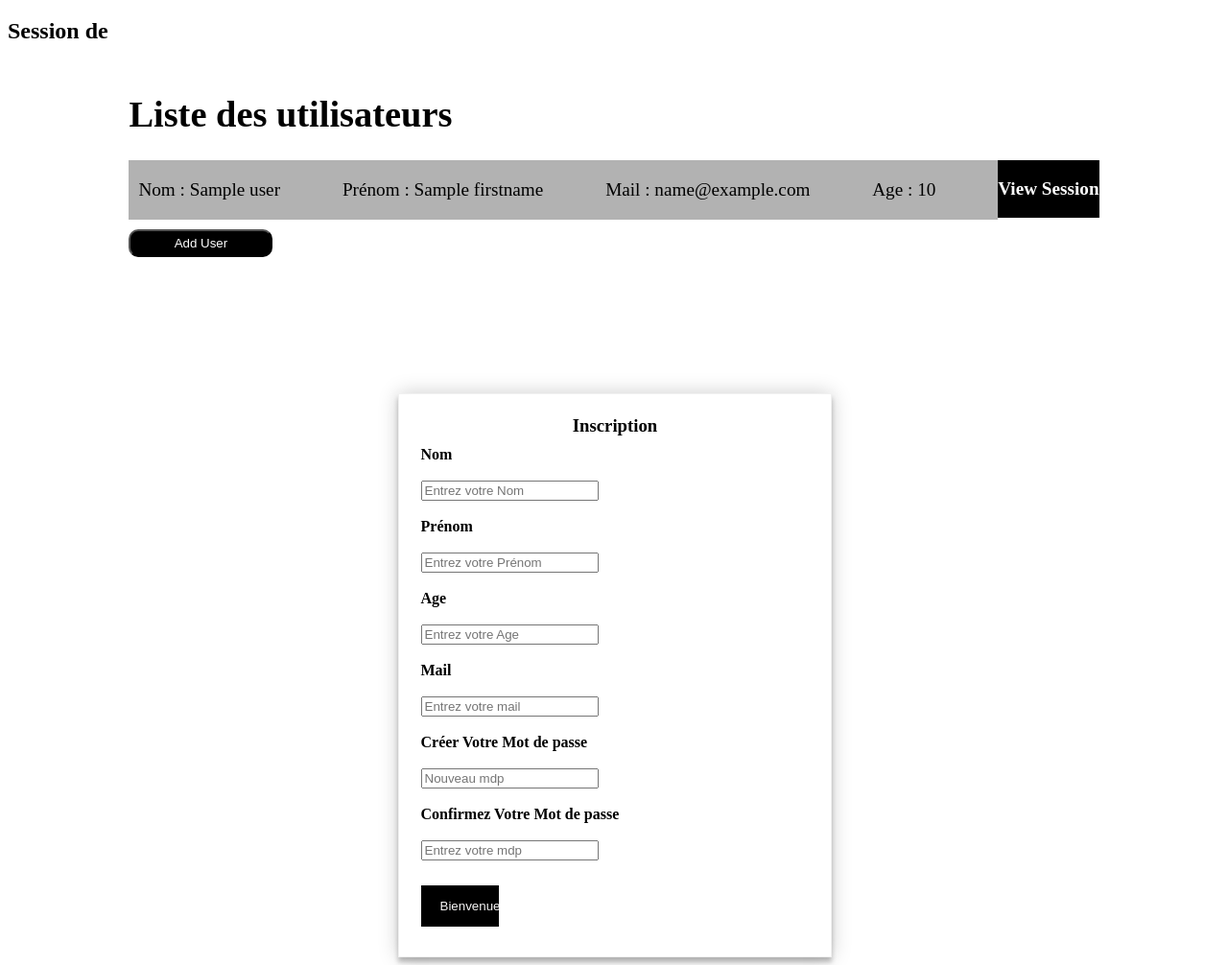
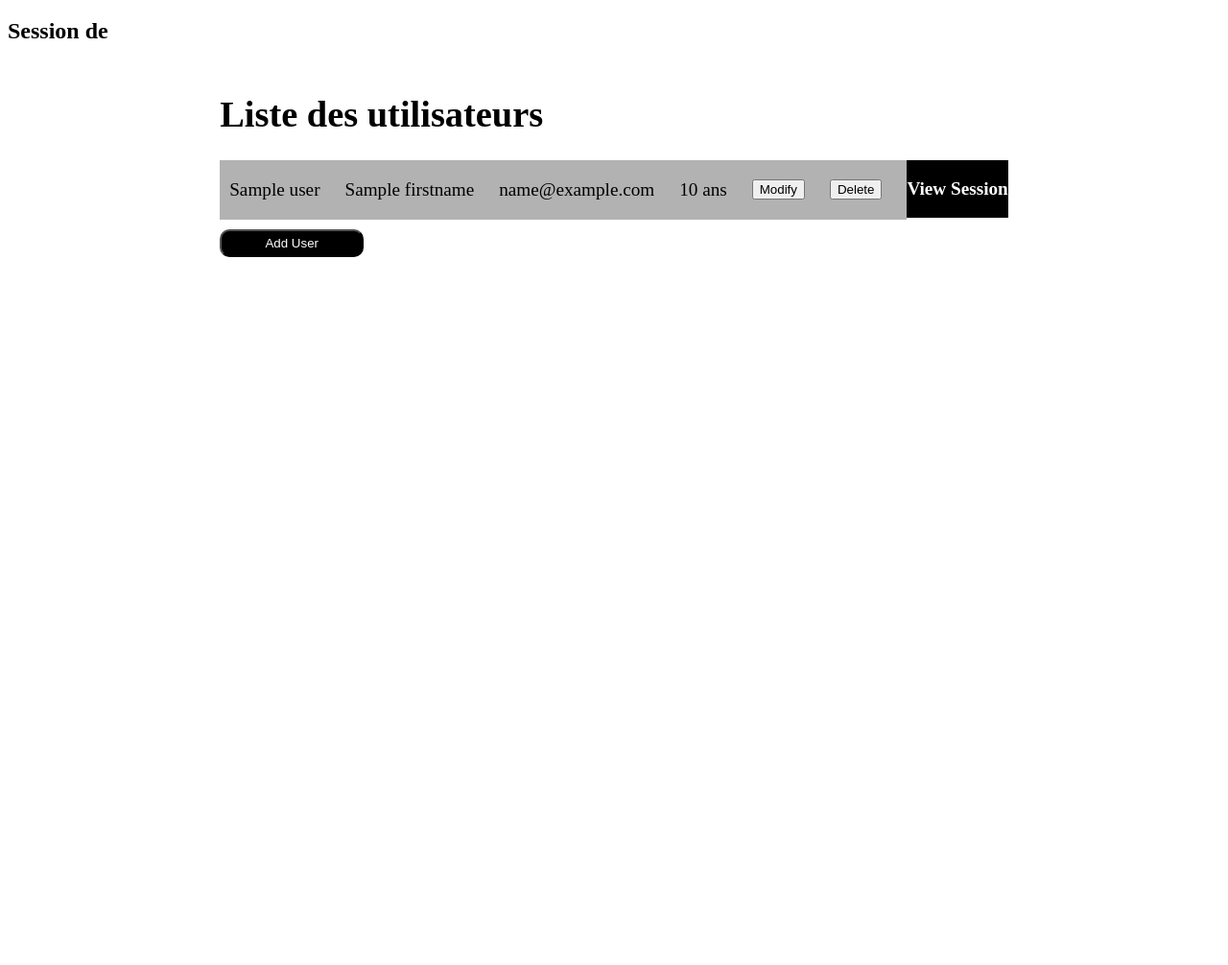
Before and after one commit to Laurine-sl/Workshop-Archi-Log-serveur, a Flask app: template app/templates/accueil.html in a window 1280 px wide. Shown: the part 210-1216 px from the top of the page at 96% size. After the commit the page ends 478 px from the top, so only its background shows below. Run offline with Flask 3, Linux system fonts and the light colour scheme; the template is opened without the code that fills it: most values are stand-ins (such as "Sample title", 1, 10 or a date in 2020).

Commit message:
on peut ajouter des users youpi

```diff
--- a/app/server.py
+++ b/app/server.py
@@ -36,26 +36,53 @@ def get_user(user_id):
 
 @app.route('/user/add', methods=['POST'])
 def add_user() :
-    data = request.json
-    mail = data.get("mail")
-    password = data.get("password")
-    name = data.get("name")
-    firstname = data.get("firstname")
-    age = data.get("age")
+    mail = request.form.get("mail")
+    password = request.form.get("password")
+    name = request.form.get("name")
+    firstname = request.form.get("firstname")
+    age = request.form.get("age")
+
+    data={
+        'mail' : mail,
+        'password' : password,
+        'name' : name,
+        'firstname' : firstname,
+        'age' : age
+    }
+
     if not name or not password or not firstname or not age or not mail:
         return jsonify({'message': "Tous les champs n'ont pas été remplis"}), 400
 
-    return redirect("/")
+    response = requests.post(API_URL + "user", json=data)
+    if response.status_code == 201 or response.status_code == 200:
+        return redirect("/")
+    else:
+        return jsonify({'message': 'Failed to add user'}), response.status_code
 
 @app.route('/users/update/<user_id>', methods=['PUT'])
 def update_user(user_id) :
-    try:
-        response = requests.get(API_URL + "user/" + user_id)
-        response.raise_for_status()
-        users = response.json()
-        return jsonify(users)
-    except requests.exceptions.RequestException as e:
-        return jsonify({"error": str(e)}), 500
+    mail = request.form.get("mail")
+    password = request.form.get("password")
+    name = request.form.get("name")
+    firstname = request.form.get("firstname")
+    age = request.form.get("age")
+
+    data={
+        'mail' : mail,
+        'password' : password,
+        'name' : name,
+        'firstname' : firstname,
+        'age' : age
+    }
+
+    if not name or not password or not firstname or not age or not mail:
+        return jsonify({'message': "Tous les champs n'ont pas été remplis"}), 400
+
+    response = requests.put(API_URL + "user/" + user_id, json=data)
+    if response.status_code == 201 or response.status_code == 200:
+        return redirect("/")
+    else:
+        return jsonify({'message': 'Failed to add user'}), response.status_code
 
 @app.route('/exercises/<session_id>', methods=['GET'])
 def getExercisesFromSession(session_id) :
--- a/app/static/fantasy.css
+++ b/app/static/fantasy.css
@@ -32,53 +32,6 @@ nav a:hover {
   background: #59036a;
 }
 
-#container {
-  width: 450px;
-  margin: auto;
-  margin-top: 10%;
-}
-
-form {
-  width: 90%;
-  padding: 5%;
-  border: 1px solid #f1f1f1;
-  background: #fff;
-  box-shadow: 0 0 20px 0 rgba(0, 0, 0, 0.2), 0 5px 5px 0 rgba(0, 0, 0, 0.24);
-}
-
-#container h3 {
-  text-align: center;
-  width: 45%;
-  margin: 0 auto;
-  padding-bottom: 10px;
-}
-
-input [type="text"],
-input [type="password"] {
-  width: 100%;
-  padding: 12px 20px;
-  margin: 8px 0;
-  display: inline-block;
-  border: 1px solid #ccc;
-}
-
-input[type="submit"] {
-  text-align: center;
-  background-color: black;
-  color: rgb(247, 246, 246);
-  padding: 14px 20px;
-  margin: 8px 0;
-  border: none;
-  cursor: pointer;
-  width: 20%;
-}
-
-input[type="submit"]:hover {
-  background-color: rgb(186, 151, 183);
-  color: #060606;
-  border: 1px solid #060606;
-}
-
 #add_exercice {
   margin-top: 5%;
 }
@@ -90,7 +43,7 @@ input[type="submit"]:hover {
 .users {
   display: flex;
   flex-direction: column;
-  width: 80%;
+  width: 65%;
   margin: auto;
   font-size: 1.2em;
   padding: 5px;
@@ -144,3 +97,86 @@ input[type="submit"]:hover {
   transition: 0.1s ease-in-out;
   cursor: pointer;
 }
+
+.container-form {
+  visibility: hidden;
+  position: fixed;
+  z-index: 1;
+  left: 0;
+  top: 0;
+  width: 100%;
+  height: 100%;
+  overflow: auto;
+  background-color: rgba(0, 0, 0, 0.4);
+  display: flex;
+  justify-content: center;
+  align-items: center;
+}
+
+.close {
+  color: #aaaaaa;
+  float: right;
+  font-size: 28px;
+  font-weight: bold;
+}
+
+.close:hover,
+.close:focus {
+  color: #000;
+  text-decoration: none;
+  cursor: pointer;
+}
+
+.form {
+  font-size: 1.2em;
+  display: flex;
+  flex-direction: column;
+  align-items: center;
+  text-align: center;
+  width: 40%;
+  height: 80%;
+  padding: 5%;
+  border: 1px solid #f1f1f1;
+  background-color: #fff;
+  box-shadow: 0 0 20px 0 rgba(0, 0, 0, 0.2), 0 5px 5px 0 rgba(0, 0, 0, 0.24);
+}
+
+.container-form h3 {
+  text-align: center;
+  width: 45%;
+  margin: 0 auto;
+  padding-bottom: 10px;
+}
+
+input [type="text"],
+input [type="password"] {
+  width: 100%;
+  padding: 12px 20px;
+  margin: 8px 0;
+  display: inline-block;
+  border: 1px solid #ccc;
+}
+
+input[type="submit"] {
+  text-align: center;
+  background-color: black;
+  color: rgb(255, 255, 255);
+  padding: 20px;
+  margin: 10px 0;
+  cursor: pointer;
+  width: 50%;
+  border: #fff solid 2px;
+  border-radius: 20px;
+}
+
+input[type="submit"]:hover {
+  background-color: rgb(186, 151, 183);
+  color: #060606;
+  border: 2px solid #060606;
+}
+
+.verif-delete {
+  visibility: hidden;
+  padding: 20px;
+  width: 40%;
+}
--- a/app/templates/accueil.html
+++ b/app/templates/accueil.html
@@ -24,50 +24,67 @@
     {% for user in users %} {% if loop.index is divisibleby 2 %}
 
     <div class="user user_even">
-      <p>Nom : {{ user.name }}</p>
-      <p>Prénom : {{user.firstname}}</p>
-      <p>Mail : {{ user.mail }}</p>
-      <p>Age : {{user.age}}</p>
+      <p>{{ user.name }}</p>
+      <p>{{user.firstname}}</p>
+      <p>{{ user.mail }}</p>
+      <p>{{user.age}} ans</p>
+      <button>Modify</button>
+      <button>Delete</button>
       <a href="/user/{{user.user_id}}">View Session</a>
     </div>
 
     {% else %}
 
     <div class="user user_odd">
-      <p>Nom : {{ user.name }}</p>
-      <p>Prénom : {{user.firstname}}</p>
-      <p>Mail : {{ user.mail }}</p>
-      <p>Age : {{user.age}}</p>
+      <p>{{ user.name }}</p>
+      <p>{{ user.firstname }}</p>
+      <p>{{ user.mail }}</p>
+      <p>{{ user.age }} ans</p>
+      <button>Modify</button>
+      <button>Delete</button>
       <a href="/user/{{user.user_id}}">View Session</a>
     </div>
 
     {% endif %} {% endfor %}
-    <button id="addUser">Add User</button>
+    <button id="addUser" onclick="openForm()">Add User</button>
   </div>
-  <div id="container">
-    <form method="POST">
+
+  <div class="container-form">
+      <div class="form">
+        <span class="close" onclick="closeForm()">&times;</span>
+        <h2>Ajouter un utilisateur</h2>
+        <form action="/user/add" method="POST" class="add_form">
           <h3>Inscription</h3>
           <label> <b> Nom</b></label>
           <br /><br />
-      <input type="text" placeholder="Entrez votre Nom" name="username" required /><br /><br />
+          <input id="name" type="text" placeholder="Entrez votre Nom" name="name" required /><br /><br />
           <label> <b> Prénom</b></label>
           <br /><br />
-      <input type="text" placeholder="Entrez votre Prénom" name="userfirstname" required /><br /><br />
+          <input id="firstname" type="text" placeholder="Entrez votre Prénom" name="firstname" required /><br /><br />
           <label> <b> Age</b></label>
           <br /><br />
-      <input type="text" placeholder="Entrez votre Age" name="userage" required /><br /><br />
+          <input id="age" type="number" placeholder="Entrez votre Age" name="age" required /><br /><br />
           <label> <b> Mail</b></label>
           <br /><br />
-      <input type="text" placeholder="Entrez votre mail" name="usermail" required /><br /><br />
+          <input id="mail" type="text" placeholder="Entrez votre mail" name="mail" required /><br /><br />
           <label> <b> Créer Votre Mot de passe</b></label><br /><br />
-      <input type="password" placeholder="Nouveau mdp" name="password" required /><br /><br />
-      <label> <b> Confirmez Votre Mot de passe</b></label><br /><br />
-      <input type="password" placeholder="Entrez votre mdp" name="password" required /><br /><br />
-      <input type="submit" id="submit" value="Bienvenue !" />
+          <input id="password" type="password" placeholder="Nouveau mdp" name="password" required /><br /><br />
+          <input type="submit" id="submit" value="Ajouter" onclick="closeForm()" />
         </form>
       </div>
+    </div>
+
+
 
   <script>
+
+    function openForm() {
+      document.querySelector('.container-form').style.visibility = 'visible';
+    }
+
+    function closeForm() {
+      document.querySelector('.container-form').style.visibility = 'hidden';
+    }
 
   </script>
 </body>
```
Also changed, not shown: app/static/style.css (added). Lines whose indentation alone changed are shown as unchanged.
